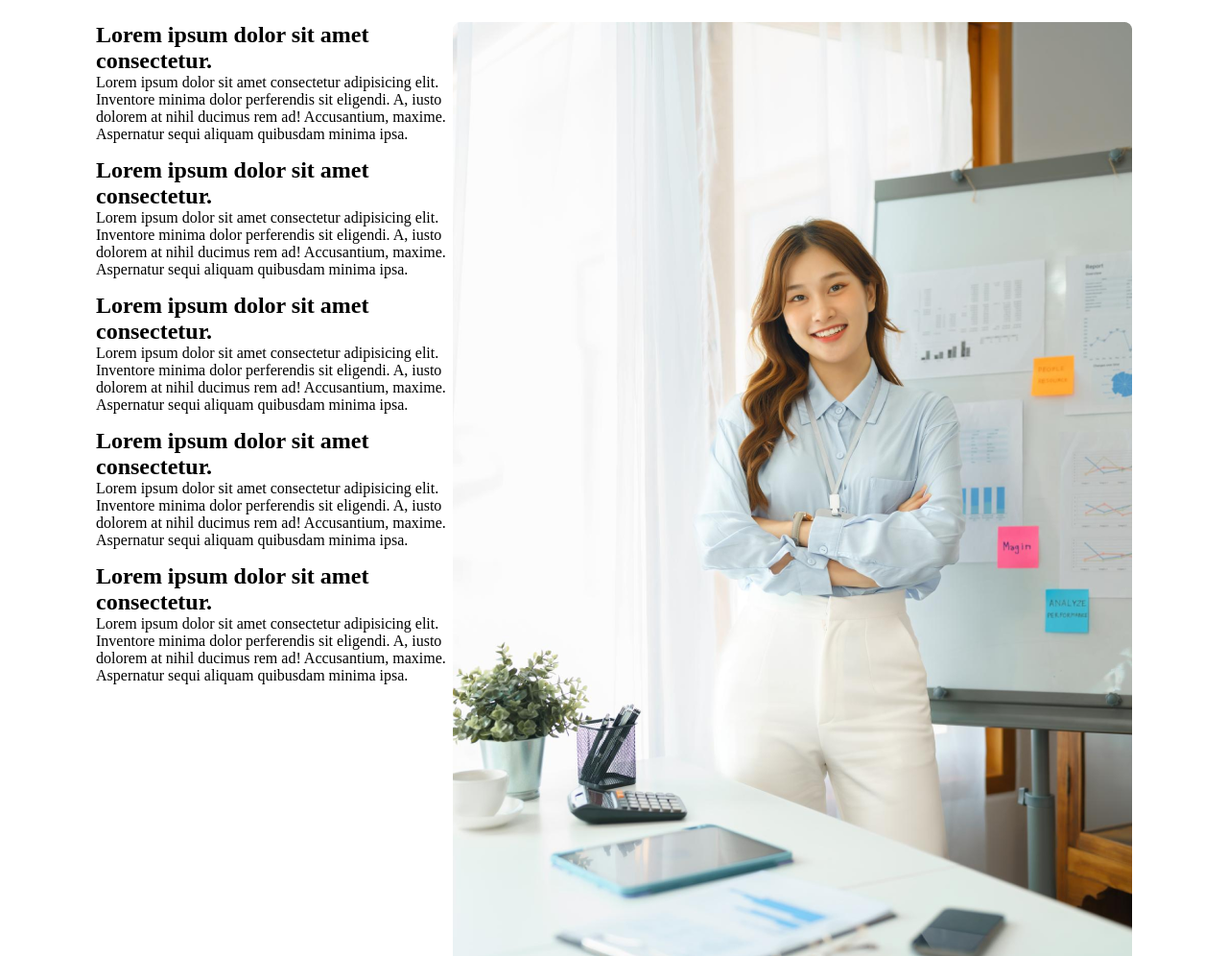
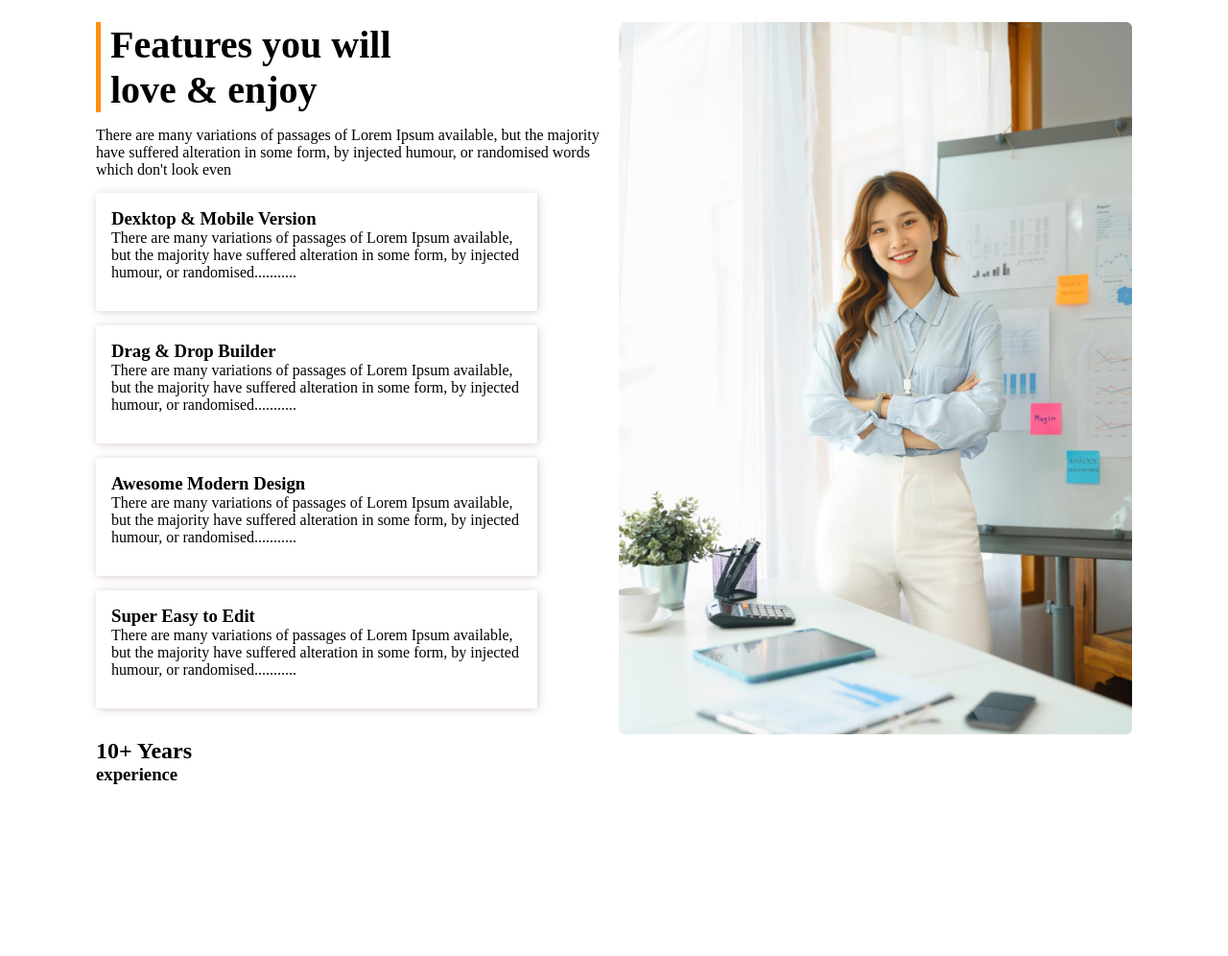
Before and after one commit to scshil/mile2-practice-project, a plain HTML site: page index.html in a window 1280 px wide. Shown: the part 1660-2656 px from the top of the page at 96% size. After the commit the page ends 2493 px from the top, so only its background shows below. Drawn offline with Linux system fonts and the light colour scheme.

Commit message:
main part done

```diff
--- a/index.html
+++ b/index.html
@@ -60,24 +60,24 @@
         <!-- moddle part  -->
         <section class="middle-part">
             <div class="middle-part-left">
-                <h1>Lorem ipsum dolor sit amet consectetur.</h1>
-                <p>Lorem ipsum dolor sit amet consectetur adipisicing elit. Inventore minima dolor perferendis sit eligendi. A, iusto dolorem at nihil ducimus rem ad! Accusantium, maxime. Aspernatur sequi aliquam quibusdam minima ipsa.</p>
-                <div class="middle-part-left-text">
-                    <div>
-                        <h1>Lorem ipsum dolor sit amet consectetur.</h1>
-                        <p>Lorem ipsum dolor sit amet consectetur adipisicing elit. Inventore minima dolor perferendis sit eligendi. A, iusto dolorem at nihil ducimus rem ad! Accusantium, maxime. Aspernatur sequi aliquam quibusdam minima ipsa.</p>
+                <h1>Features you will <br> love & enjoy</h1>
+                <p>There are many variations of passages of Lorem Ipsum available, but the majority have suffered alteration in some form, by injected humour, or randomised words which don't look even</p>
+                <div class="middle-part-left-data">
+                    <div class="data">
+                        <h3>Dexktop & Mobile Version</h3>
+                        <p>There are many variations of passages of Lorem Ipsum available, but the majority have suffered alteration in some form, by injected humour, or randomised...........</p>
                     </div>
-                    <div>
-                        <h1>Lorem ipsum dolor sit amet consectetur.</h1>
-                        <p>Lorem ipsum dolor sit amet consectetur adipisicing elit. Inventore minima dolor perferendis sit eligendi. A, iusto dolorem at nihil ducimus rem ad! Accusantium, maxime. Aspernatur sequi aliquam quibusdam minima ipsa.</p>
+                    <div class="data">
+                        <h3>Drag & Drop Builder</h3>
+                        <p>There are many variations of passages of Lorem Ipsum available, but the majority have suffered alteration in some form, by injected humour, or randomised...........</p>
                     </div>
-                    <div>
-                        <h1>Lorem ipsum dolor sit amet consectetur.</h1>
-                        <p>Lorem ipsum dolor sit amet consectetur adipisicing elit. Inventore minima dolor perferendis sit eligendi. A, iusto dolorem at nihil ducimus rem ad! Accusantium, maxime. Aspernatur sequi aliquam quibusdam minima ipsa.</p>
+                    <div class="data">
+                        <h3>Awesome Modern Design</h3>
+                        <p>There are many variations of passages of Lorem Ipsum available, but the majority have suffered alteration in some form, by injected humour, or randomised...........</p>
                     </div>
-                    <div>
-                        <h1>Lorem ipsum dolor sit amet consectetur.</h1>
-                        <p>Lorem ipsum dolor sit amet consectetur adipisicing elit. Inventore minima dolor perferendis sit eligendi. A, iusto dolorem at nihil ducimus rem ad! Accusantium, maxime. Aspernatur sequi aliquam quibusdam minima ipsa.</p>
+                    <div class="data">
+                        <h3>Super Easy to Edit</h3>
+                        <p>There are many variations of passages of Lorem Ipsum available, but the majority have suffered alteration in some form, by injected humour, or randomised...........</p>
                     </div>
                 </div>
             </div>
@@ -85,6 +85,14 @@
                 <img src="./images/architect.png" alt="" srcset="">
             </div>
         </section>
+        <!-- big button -->
+        <section class="experience">
+           <div>
+            <h1>10+ Years</h1>
+            <h3>experience</h3>
+           </div>
+        </section>
+
     </main>
 
     <!-- main part end -->
--- a/style.css
+++ b/style.css
@@ -110,6 +110,32 @@ body {
 .middle-part{
     margin-top: 40px;
     display: grid;
-    grid-template-columns: 1fr 1fr;
-    justify-content: space-between;
+    grid-template-columns: repeat(2, 1fr);
+    gap: 10px;
 }
+
+.data{
+
+    border: 1px solid white;
+    margin: 15px 0;
+    border-radius: 3px;
+    box-shadow: 1px 1px 10px rgb(219, 205, 205);
+    padding: 15px;
+    width: 80%;
+
+}
+.middle-part-left>h1{
+   border-left: 5px solid rgba(255, 144, 14, 1);
+   padding-left: 10px;
+   font-size: 40px;
+   font-weight: 900;
+   margin-bottom: 15px;
+}
+
+.middle-part-right img{
+    width: 100%;
+}
+/* big button */
+.experience{
+
+}
```
